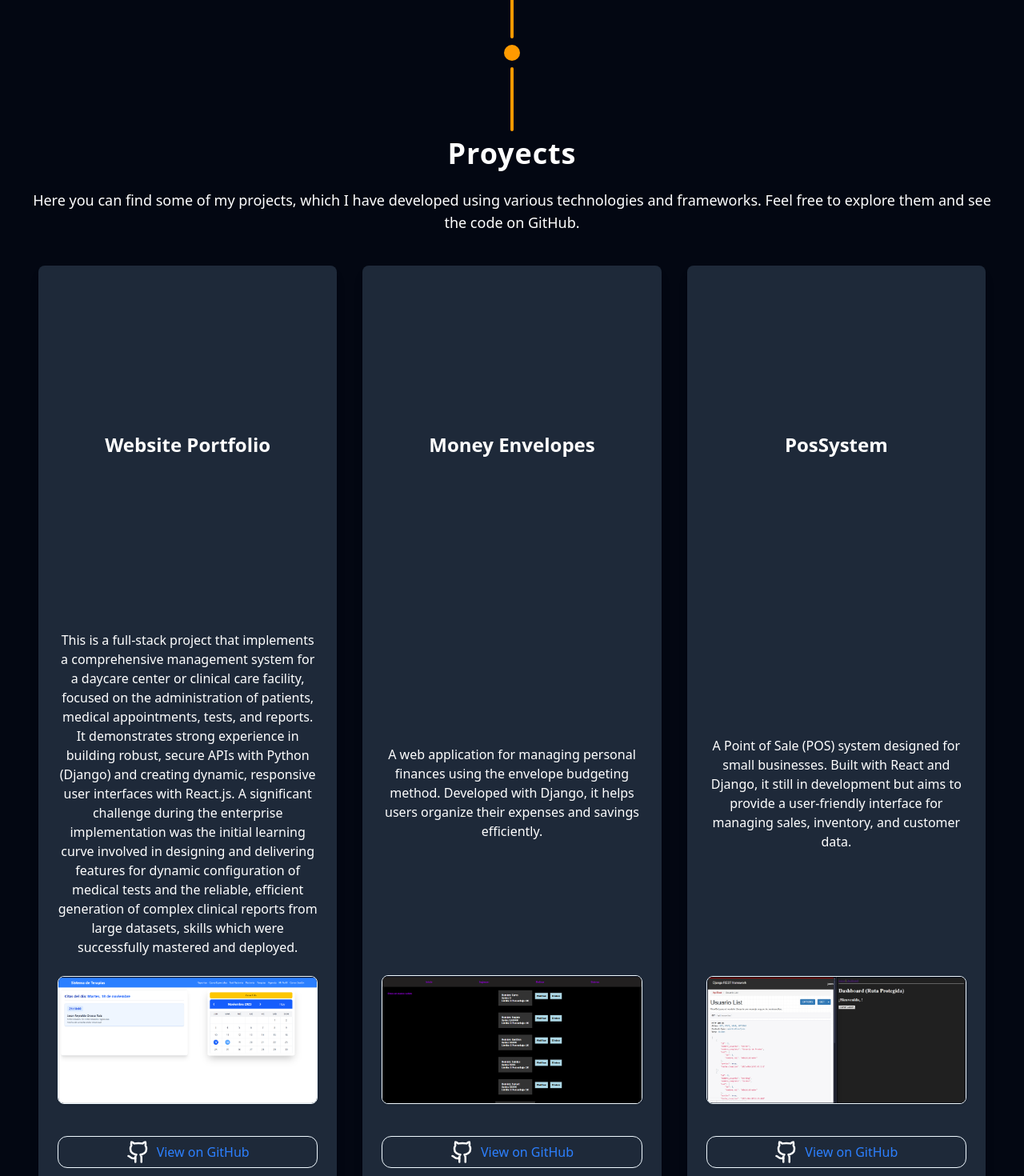
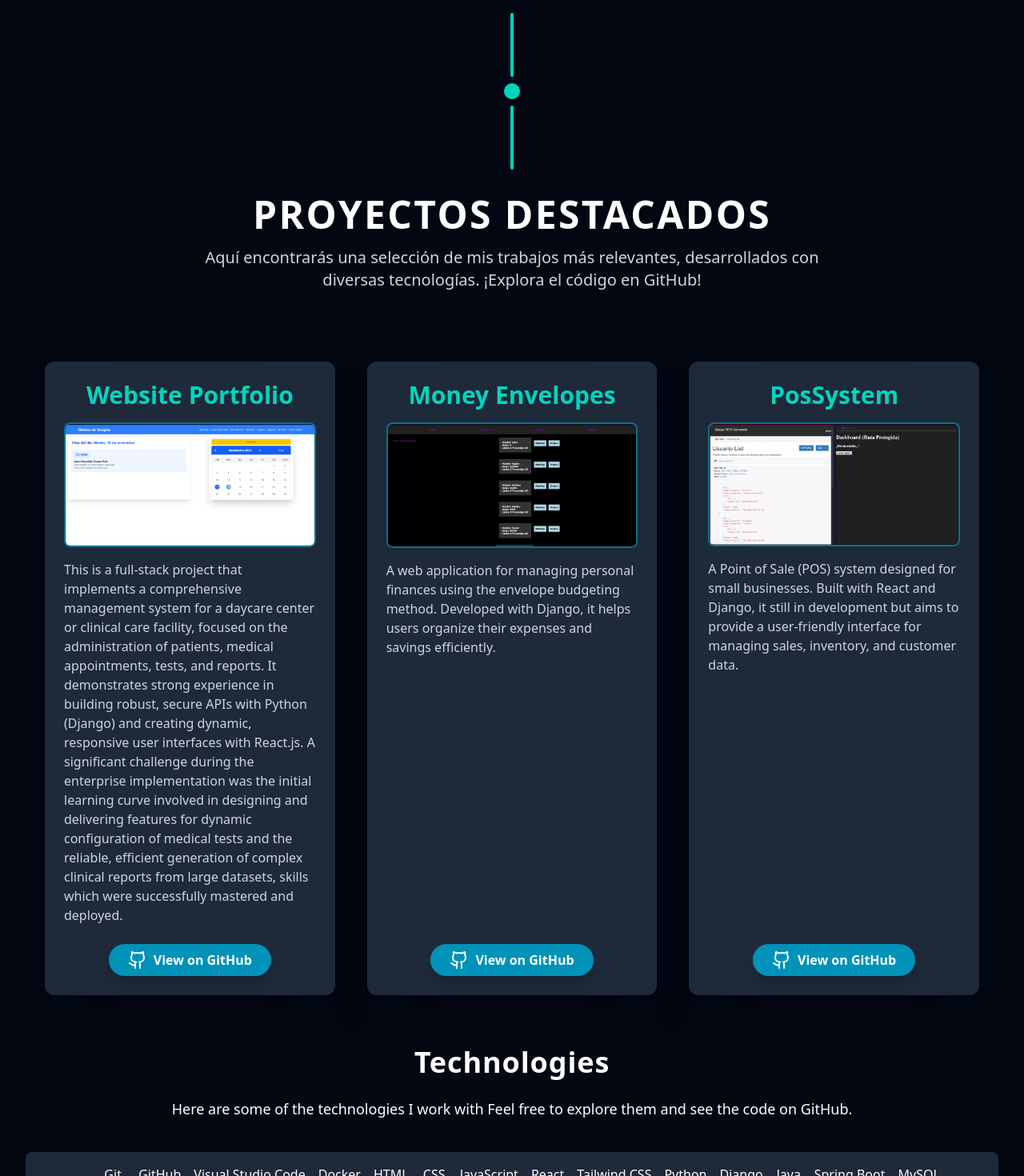
Before and after one commit to JEX2009/Portfolio, a React (Vite) app: page / in a window 1280 px wide. Shown: the part 780-2250 px from the top of the page at 80% size. Built offline with nearby package versions, Linux system fonts and the light colour scheme.

Commit message:
Refactor (proyects) : Change in styles

```diff
--- a/src/components/Proyects.jsx
+++ b/src/components/Proyects.jsx
@@ -8,57 +8,106 @@ export function Proyects() {
 
     return (
         <>
-            <div className='flex flex-col items-center justify-center gap-2'>
-                <div className='h-20 w-1 bg-amber-500 rounded-full'></div>
-                <div className='h-5 w-5 bg-amber-500 rounded-full'></div>
-                <div className='h-20 w-1 bg-amber-500 rounded-full'></div>
-                <h2 className="text-4xl font-bold mb-4 tracking-wide text-white"> Proyects</h2>
-                <p className="text-center text-white text-lg mb-10">
-                    Here you can find some of my projects, which I have developed using various technologies and frameworks.
-                    Feel free to explore them and see the code on GitHub.
+            <div className='flex flex-col items-center justify-center pt-12 pb-10'>
+                <div className='h-20 w-1 bg-teal-400 rounded-full mb-2'></div>
+                <div className='h-5 w-5 bg-teal-400 rounded-full'></div>
+                <div className='h-20 w-1 bg-teal-400 rounded-full mt-2'></div>
+
+                <h2 className="text-5xl font-extrabold mt-8 mb-4 tracking-wider text-white">
+                    PROYECTOS DESTACADOS
+                </h2>
+                <p className="text-center text-gray-300 text-xl max-w-3xl mb-12">
+                    Aquí encontrarás una selección de mis trabajos más relevantes, desarrollados con diversas tecnologías.
+                    ¡Explora el código en GitHub!
                 </p>
             </div>
-            <div className='grid grid-cols-1 md:grid-cols-2 lg:grid-cols-3 gap-8 px-4'>
-                <div className='bg-gray-800 p-6 rounded-lg shadow-lg hover:shadow-xl transition-shadow duration-300 text-center grid grid-cols-1 grid-rows-2 items-center gap-4'>
-                    <h3 className="text-2xl font-semibold text-white mb-4">Website Portfolio</h3>
-                    <p className="text-white mb-2">
+
+            <div className='grid grid-cols-1 md:grid-cols-2 lg:grid-cols-3 gap-10 px-6 max-w-7xl mx-auto'>
+
+                <div className='bg-gray-800 p-6 rounded-xl shadow-2xl hover:shadow-cyan-500/50 transition-all duration-500 flex flex-col h-full'>
+                    <h3 className="text-3xl font-bold text-teal-400 mb-4 text-center">
+                        Website Portfolio
+                    </h3>
+
+                    <img
+                        src={TherapySystem}
+                        alt="Imagen of the website portfolio"
+                        className='w-full h-auto object-cover rounded-lg mb-4 border-2 border-cyan-500/50'
+                        loading="lazy"
+                    />
+
+                    <p className="text-gray-300 text-base mb-6 flex-grow">
                         This is a full-stack project that implements a comprehensive management system for a daycare center or clinical care facility, focused on the administration of patients, medical appointments, tests, and reports. It demonstrates strong experience in building robust, secure APIs with Python (Django) and creating dynamic, responsive user interfaces with React.js. A significant challenge during the enterprise implementation was the initial learning curve involved in designing and delivering features for dynamic configuration of medical tests and the reliable, efficient generation of complex clinical reports from large datasets, skills which were successfully mastered and deployed.
                     </p>
-                    <img src={TherapySystem} alt="Imagen of the website portfolio" className='border border-sky-50  shadow drop-shadow-cyan-500/50 mb-2 rounded-lg' loading="lazy" />
-                    <div className='flex items-center justify-center gap-2 mt-4 border border-sky-50 rounded-xl p-1 '>
-                        <LuGithub
-                            color='white'
-                            size={30}
-                        />
-                        <a href="https://github.com/JEX2009/Centro-Diurno-Francisca-Valerio.git" className="text-blue-500 hover:underline" target='_blank'>View on GitHub</a>
+
+                    <div className='mt-auto flex justify-center'>
+                        <a
+                            href="https://github.com/JEX2009/Centro-Diurno-Francisca-Valerio.git"
+                            className="inline-flex items-center justify-center gap-2 py-2 px-6 bg-cyan-600 hover:bg-cyan-500 text-white font-semibold rounded-full shadow-lg transition duration-300"
+                            target='_blank'
+                            rel="noopener noreferrer"
+                        >
+                            <LuGithub size={24} />
+                            <span>View on GitHub</span>
+                        </a>
                     </div>
                 </div>
-                <div className='bg-gray-800 p-6 rounded-lg shadow-lg hover:shadow-xl transition-shadow duration-300 text-center grid grid-cols-1 grid-rows-2 items-center gap-4'>
-                    <h3 className="text-2xl font-semibold text-white mb-4">Money Envelopes</h3>
-                    <p className="text-white mb-2">
+
+                <div className='bg-gray-800 p-6 rounded-xl shadow-2xl hover:shadow-cyan-500/50 transition-all duration-500 flex flex-col h-full'>
+                    <h3 className="text-3xl font-bold text-teal-400 mb-4 text-center">
+                        Money Envelopes
+                    </h3>
+
+                    <img
+                        src={Bank}
+                        alt="Imagen of the money envelopes system"
+                        className='w-full h-auto object-cover rounded-lg mb-4 border-2 border-cyan-500/50'
+                        loading="lazy"
+                    />
+
+                    <p className="text-gray-300 text-base mb-6 flex-grow">
                         A web application for managing personal finances using the envelope budgeting method. Developed with Django, it helps users organize their expenses and savings efficiently.
                     </p>
-                    <img src={Bank} alt="Imagen of the money envelopes system" className='border border-sky-50  shadow drop-shadow-cyan-500/50 mb-2 rounded-lg' loading="lazy" />
-                    <div className='flex items-center justify-center gap-2 mt-4 border border-sky-50 rounded-xl p-1 '>
-                        <LuGithub
-                            color='white'
-                            size={30}
-                        />
-                    <a href="https://github.com/JEX2009/BancoConDjango.git" className="text-blue-500 hover:underline" target='_blank'>View on GitHub</a>
+
+                    <div className='mt-auto flex justify-center'>
+                        <a
+                            href="https://github.com/JEX2009/BancoConDjango.git"
+                            className="inline-flex items-center justify-center gap-2 py-2 px-6 bg-cyan-600 hover:bg-cyan-500 text-white font-semibold rounded-full shadow-lg transition duration-300"
+                            target='_blank'
+                            rel="noopener noreferrer"
+                        >
+                            <LuGithub size={24} />
+                            <span>View on GitHub</span>
+                        </a>
                     </div>
                 </div>
-                <div className='bg-gray-800 p-6 rounded-lg shadow-lg hover:shadow-xl transition-shadow duration-300 text-center grid grid-cols-1 grid-rows-2 items-center gap-4'>
-                    <h3 className="text-2xl font-semibold text-white mb-4">PosSystem</h3>
-                    <p className="text-white mb-2">
+
+                <div className='bg-gray-800 p-6 rounded-xl shadow-2xl hover:shadow-cyan-500/50 transition-all duration-500 flex flex-col h-full'>
+                    <h3 className="text-3xl font-bold text-teal-400 mb-4 text-center">
+                        PosSystem
+                    </h3>
+
+                    <img
+                        src={PosSystem}
+                        alt="Imagen of the money envelopes system"
+                        className='w-full h-auto object-cover rounded-lg mb-4 border-2 border-cyan-500/50'
+                        loading="lazy"
+                    />
+
+                    <p className="text-gray-300 text-base mb-6 flex-grow">
                         A Point of Sale (POS) system designed for small businesses. Built with React and Django, it still in development but aims to provide a user-friendly interface for managing sales, inventory, and customer data.
                     </p>
-                    <img src={PosSystem} alt="Imagen of the money envelopes system" className='border border-sky-50  shadow drop-shadow-cyan-500/50 mb-2 rounded-lg' loading="lazy" />
-                    <div className='flex items-center justify-center gap-2 mt-4 border border-sky-50 rounded-xl p-1'>
-                        <LuGithub
-                            color='white'
-                            size={30}
-                        />
-                    <a href="https://github.com/JEX2009/PosSystem.git" className="text-blue-500 hover:underline" target='_blank'>View on GitHub</a>
+
+                    <div className='mt-auto flex justify-center'>
+                        <a
+                            href="https://github.com/JEX2009/PosSystem.git"
+                            className="inline-flex items-center justify-center gap-2 py-2 px-6 bg-cyan-600 hover:bg-cyan-500 text-white font-semibold rounded-full shadow-lg transition duration-300"
+                            target='_blank'
+                            rel="noopener noreferrer"
+                        >
+                            <LuGithub size={24} />
+                            <span>View on GitHub</span>
+                        </a>
                     </div>
                 </div>
             </div>
```
